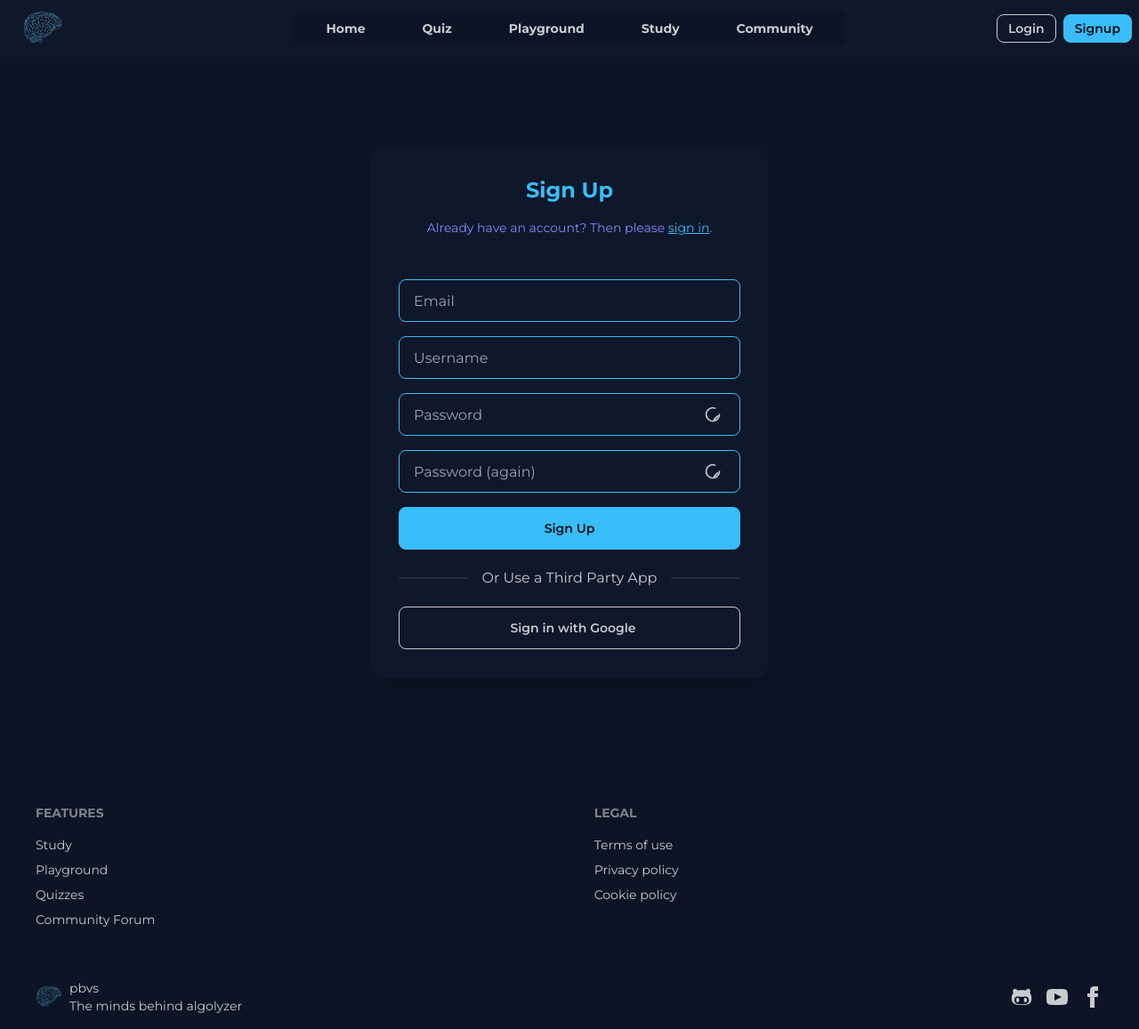
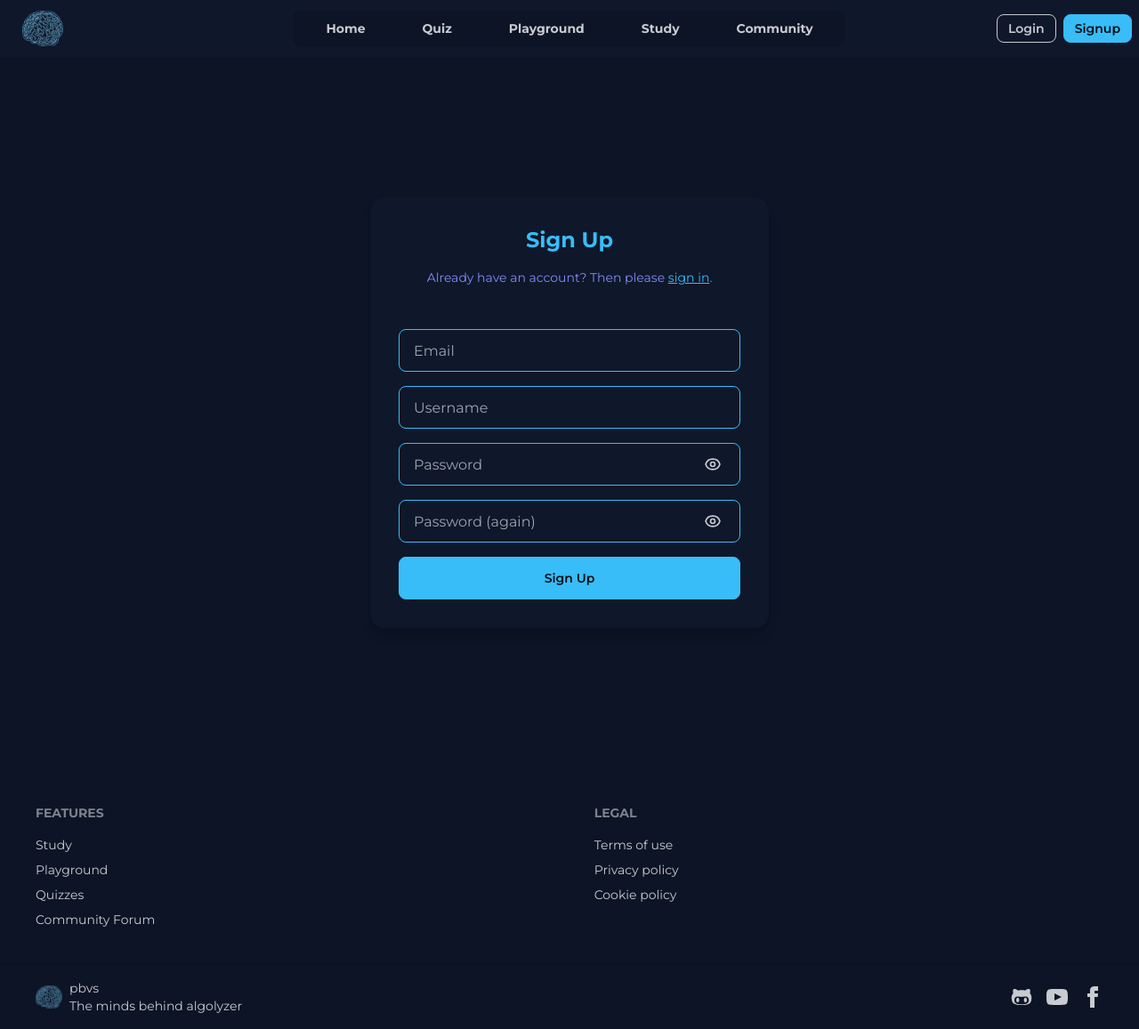
Before and after one commit to Priyanshu-Batham/Algolyzer, a Django app: page /accounts/signup/ in a window 1280 px wide. Shown: the whole page at 89% size. Run offline with Django 5.2, Linux system fonts and the light colour scheme; style sheets or scripts are compiled from the project's sources; some libraries are stand-ins or nearby versions.

Commit message:
UI refinements (#129)

```diff
--- a/Algolyzer/Algolyzer/urls.py
+++ b/Algolyzer/Algolyzer/urls.py
@@ -18,6 +18,10 @@ Including another URLconf
 from django.contrib import admin
 from django.urls import include, path
 
+admin.site.site_header = "Algolyzer Admin"
+admin.site.site_title = "Algolyzer"
+admin.site.index_title = "Welcome to Algolyzer"
+
 urlpatterns = [
     # admin url
     path("admin/", admin.site.urls),
--- a/Algolyzer/templates/account/login.html
+++ b/Algolyzer/templates/account/login.html
@@ -140,5 +140,5 @@
             `;
             }
         }
-    </script
+    </script>
 {% endblock %}
--- a/Algolyzer/templates/account/signup.html
+++ b/Algolyzer/templates/account/signup.html
@@ -35,10 +35,12 @@
                                     <button
                                             type="button"
                                             class="absolute inset-y-0 right-2 flex items-center btn btn-sm btn-ghost transform -translate-y-1/2 top-1/2"
-                            onclick="togglePasswordVisibility('{{ field.id_for_label }}')"
+                                            onclick="togglePasswordVisibility('{{ field.id_for_label }}', this)"
                                     >
-                            <svg xmlns="http://www.w3.org/2000/svg" class="h-5 w-5" fill="none" viewBox="0 0 24 24" stroke="currentColor">
-                                <path stroke-linecap="round" stroke-linejoin="round" stroke-width="2" d="M13.875 18.825l4.5-4.5M21 12a9 9 0 11-6-8.47" />
+                                        <svg xmlns="http://www.w3.org/2000/svg" class="h-5 w-5 eye-icon" fill="none" viewBox="0 0 24 24" stroke="currentColor">
+                                            <!-- Open Eye Icon -->
+                                            <path stroke-linecap="round" stroke-linejoin="round" stroke-width="2" d="M15 12a3 3 0 11-6 0 3 3 0 016 0z" />
+                                            <path stroke-linecap="round" stroke-linejoin="round" stroke-width="2" d="M2.458 12C3.732 7.943 7.523 5 12 5c4.477 0 8.268 2.943 9.542 7-1.274 4.057-5.065 7-9.542 7-4.477 0-8.268-2.943-9.542-7z" />
                                         </svg>
                                     </button>
                                 {% endif %}
@@ -54,37 +56,32 @@
                         </button>
                     </form>
                 {% endif %}
-
-            {% if PASSKEY_SIGNUP_ENABLED %}
-            <div class="divider">OR</div>
-            <a href="{{ signup_by_passkey_url }}" class="btn btn-outline btn-primary btn-block">
-                {% trans "Sign up using a passkey" %}
-            </a>
-            {% endif %}
-
-            {% if SOCIALACCOUNT_ENABLED %}
-            <div class="divider">Or Use a Third Party App</div>
-            <div class="text-center">
-                {% include "socialaccount/snippets/login.html" with page_layout="entrance" %}
-            </div>
-            {% endif %}
             </div>
         </div>
     </div>
 {% endblock content %}
 
-{% block extra_body %}
-    {{ block.super }}
-{% endblock extra_body %}
-
 {% block scripts %}
     <script>
-    function togglePasswordVisibility(inputId) {
+        function togglePasswordVisibility(inputId, button) {
             const input = document.getElementById(inputId);
+            const icon = button.querySelector(".eye-icon");
+
             if (input.type === "password") {
                 input.type = "text";
+                // Change to Closed Eye Icon
+                icon.innerHTML = `
+                <path stroke-linecap="round" stroke-linejoin="round" stroke-width="2" d="M3 12s3-5 9-5 9 5 9 5-3 5-9 5-9-5-9-5z" />
+                <path stroke-linecap="round" stroke-linejoin="round" stroke-width="2" d="M9.53 9.53a3 3 0 014.24 4.24" />
+                <path stroke-linecap="round" stroke-linejoin="round" stroke-width="2" d="M1 1l22 22" />
+                `;
             } else {
                 input.type = "password";
+                // Change to Open Eye Icon
+                icon.innerHTML = `
+                <path stroke-linecap="round" stroke-linejoin="round" stroke-width="2" d="M15 12a3 3 0 11-6 0 3 3 0 016 0z" />
+                <path stroke-linecap="round" stroke-linejoin="round" stroke-width="2" d="M2.458 12C3.732 7.943 7.523 5 12 5c4.477 0 8.268 2.943 9.542 7-1.274 4.057-5.065 7-9.542 7-4.477 0-8.268-2.943-9.542-7z" />
+                `;
             }
         }
     </script>
--- a/Algolyzer/templates/base.html
+++ b/Algolyzer/templates/base.html
@@ -4,11 +4,11 @@
 <head>
   <meta charset="UTF-8">
   <meta name="viewport" content="width=device-width, initial-scale=1.0">
-  <title>{% block title %}My Django App{% endblock %}</title>
+  <title>{% block title %}Algolyzer{% endblock %}</title>
   <!-- Link to the main CSS file -->
   {% load static %}
   <link rel="stylesheet" href="{% static 'output.css' %}">
-  <link rel="icon" type="image/x-icon" href="{% static 'algolyzer.png' %}">
+  <link rel="icon" type="image/x-icon" href="{% static 'algolyzer.ico' %}">
   <!-- JS scripts -->
   <script src="https://cdn.jsdelivr.net/npm/canvas-confetti@1.6.0"></script>
   <!-- Additional head content can be added by child templates -->
@@ -53,7 +53,7 @@
         </ul>
       </div>
       <a href="{%url "home" %}" class="btn btn-ghost text-xl">
-          <img alt="home" class='w-full h-full object-cover' src="{% static 'algolyzer.png' %}" />
+          <img alt="home" class='w-full h-full object-cover' src="{% static 'algolyzer.ico' %}" />
       </a>
     </div>
     <div class="navbar-center hidden lg:flex">
@@ -117,7 +117,7 @@
   <footer class="footer bg-base-200 text-base-content border-base-300 border-t px-10 py-4">
     <aside class="grid-flow-col items-center">
       <a href="{% url 'home' %}" class="w-[30px]">
-          <img alt="Algolyzer logo" class="w-full h-full object-cover" src="{% static 'algolyzer.png' %}" />
+          <img alt="Algolyzer logo" class="w-full h-full object-cover" src="{% static 'algolyzer.ico' %}" />
       </a>
       <p>
         pbvs
```
Also changed, not shown: Algolyzer/static/algolyzer.ico (added), Algolyzer/static/algolyzer.png (deleted). Lines whose indentation alone changed are shown as unchanged.
